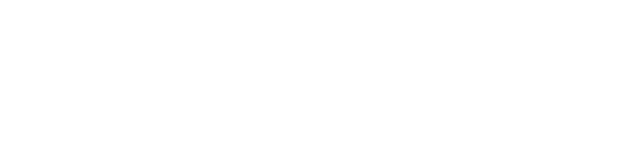
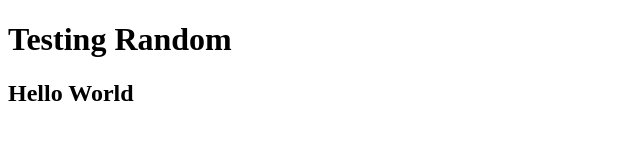
Before and after one commit to Justin-Khyle/test-webpage, a plain HTML site: page index.html in a window 1280 px wide. Shown: the whole page, without its empty margins (0-640 px from the left). Drawn offline with Linux system fonts and the light colour scheme.

Commit message:
Your commit message here

```diff
--- a/index.html
+++ b/index.html
@@ -5,6 +5,11 @@
     <title>title</title>
 </head>
 <body>
-
+    <h1>
+        Testing Random
+    </h1>
+    <h2>
+        Hello World
+    </h2>
 </body>
 </html>
```
